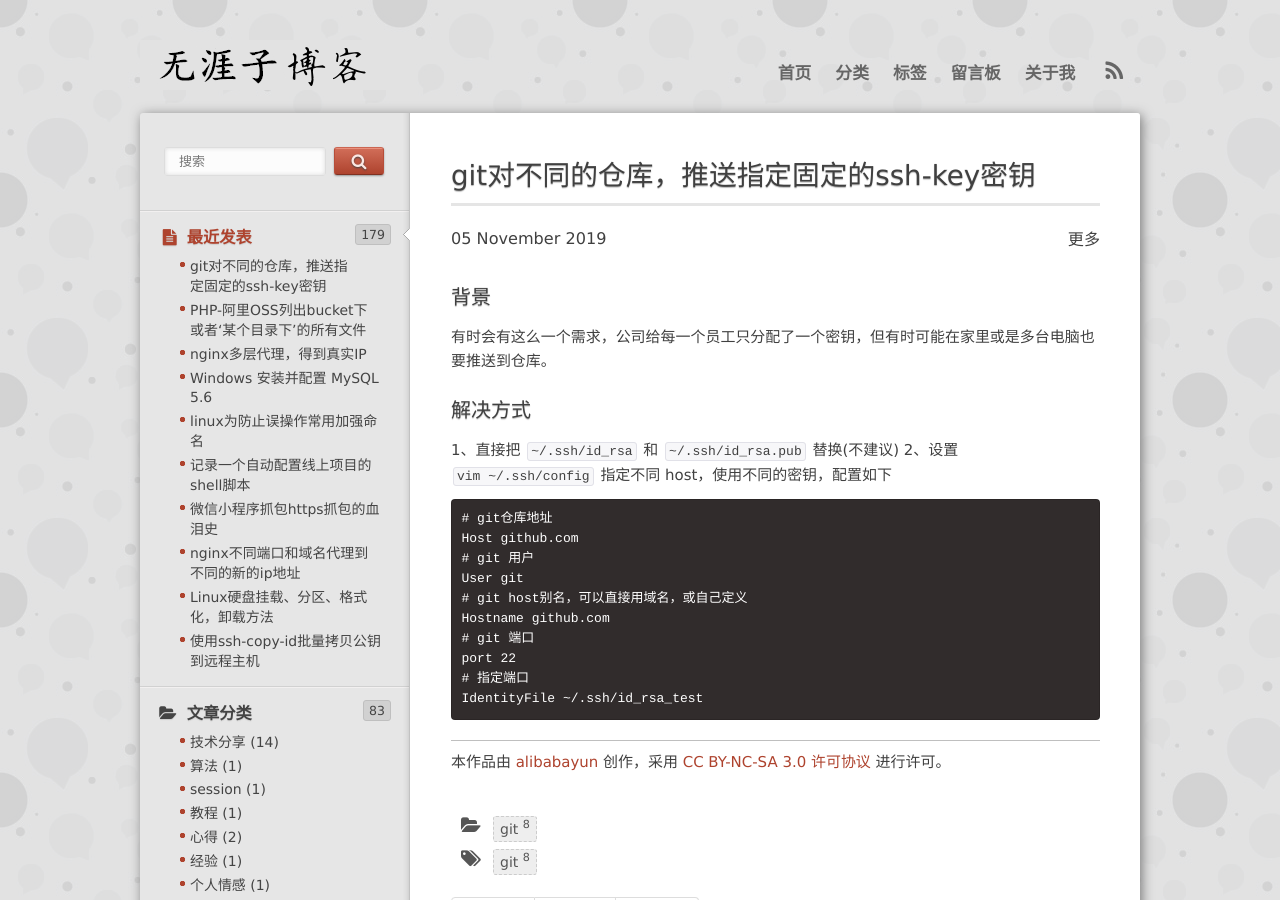
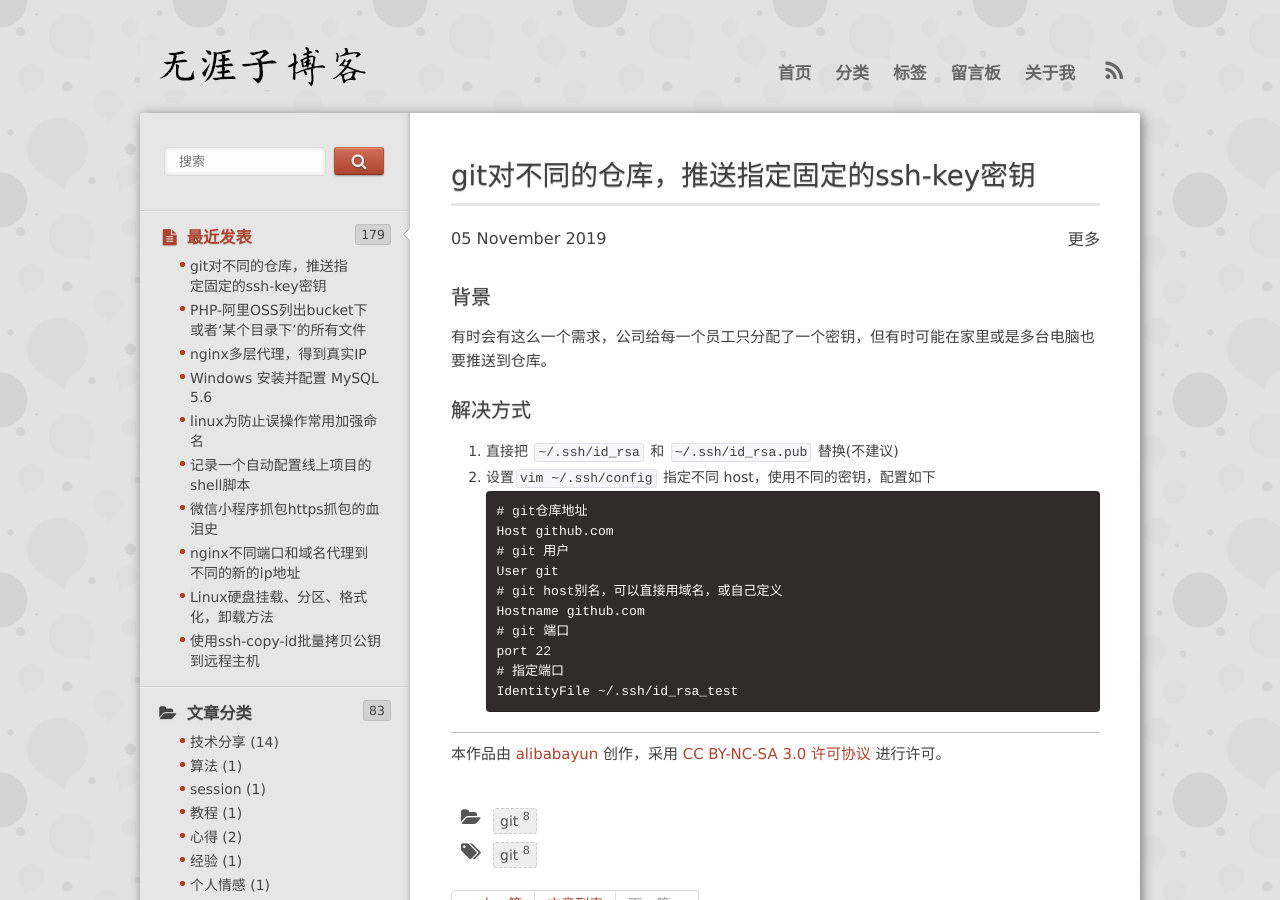
Before and after one commit to alibabayun/alibabayun.github.io, a Jekyll site: the page built from _posts/2019/2019-11-05-git-remote-two.md, in a window 1280 px wide and 900 px high. Built offline with Jekyll 4.4.1, drawn with Linux system fonts in a browser that asks for light colours; nearby versions of some CDN libraries; library files that are not in the unit come from our copies; comment, search, counter and statistics services are not loaded.

Commit message:
F 修复 样式

````diff
--- a/_posts/2019/2019-11-05-git-remote-two.md
+++ b/_posts/2019/2019-11-05-git-remote-two.md
@@ -11,8 +11,8 @@ tags: ["git"]
 有时会有这么一个需求，公司给每一个员工只分配了一个密钥，但有时可能在家里或是多台电脑也要推送到仓库。
 
 ### 解决方式
-1、直接把 `~/.ssh/id_rsa` 和 `~/.ssh/id_rsa.pub` 替换(不建议)
-2、设置`vim ~/.ssh/config` 指定不同 host，使用不同的密钥，配置如下
+1. 直接把 `~/.ssh/id_rsa` 和 `~/.ssh/id_rsa.pub` 替换(不建议)
+2. 设置`vim ~/.ssh/config` 指定不同 host，使用不同的密钥，配置如下
 ```
 # git仓库地址
 Host github.com
````
